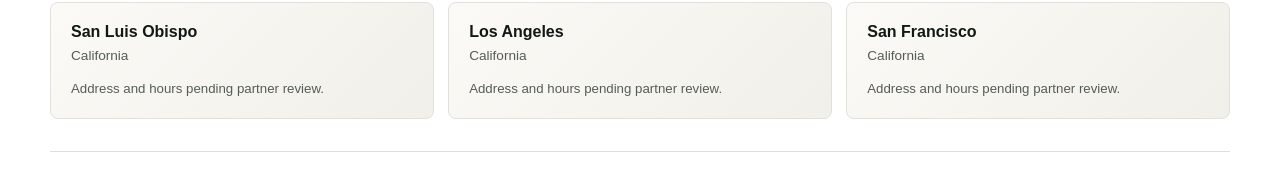
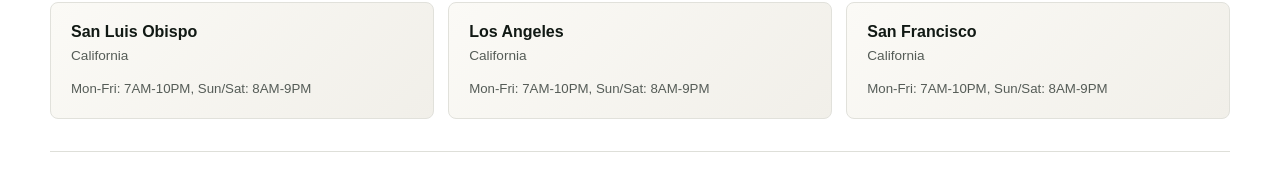
Before and after one commit to jaydonkc/h4i-calpoly-team7, a Next.js app: page /gym-info in a window 1280 px wide. Shown: the part 535-704 px from the top of the page. Built offline with nearby package versions, Linux system fonts and the light colour scheme; no server answers; the database is empty.

Commit message:
fix: hours in location and hours (#46)

```diff
--- a/src/app/gym-info/page.tsx
+++ b/src/app/gym-info/page.tsx
@@ -141,7 +141,7 @@ export default async function GymInfoPage() {
             <article key={location.name}>
               <h3>{location.name}</h3>
               <address>{location.region}</address>
-              <p>Address and hours pending partner review.</p>
+              <p>{location.hours}</p>
             </article>
           ))}
         </div>
--- a/src/data/site-content.ts
+++ b/src/data/site-content.ts
@@ -1,5 +1,5 @@
 export const gymLocations = [
-  { name: "San Luis Obispo", region: "California" },
-  { name: "Los Angeles", region: "California" },
-  { name: "San Francisco", region: "California" },
+  { name: "San Luis Obispo", region: "California", hours: "Mon-Fri: 7AM-10PM, Sun/Sat: 8AM-9PM" },
+  { name: "Los Angeles", region: "California", hours: "Mon-Fri: 7AM-10PM, Sun/Sat: 8AM-9PM" },
+  { name: "San Francisco", region: "California", hours: "Mon-Fri: 7AM-10PM, Sun/Sat: 8AM-9PM" },
 ] as const;
```
